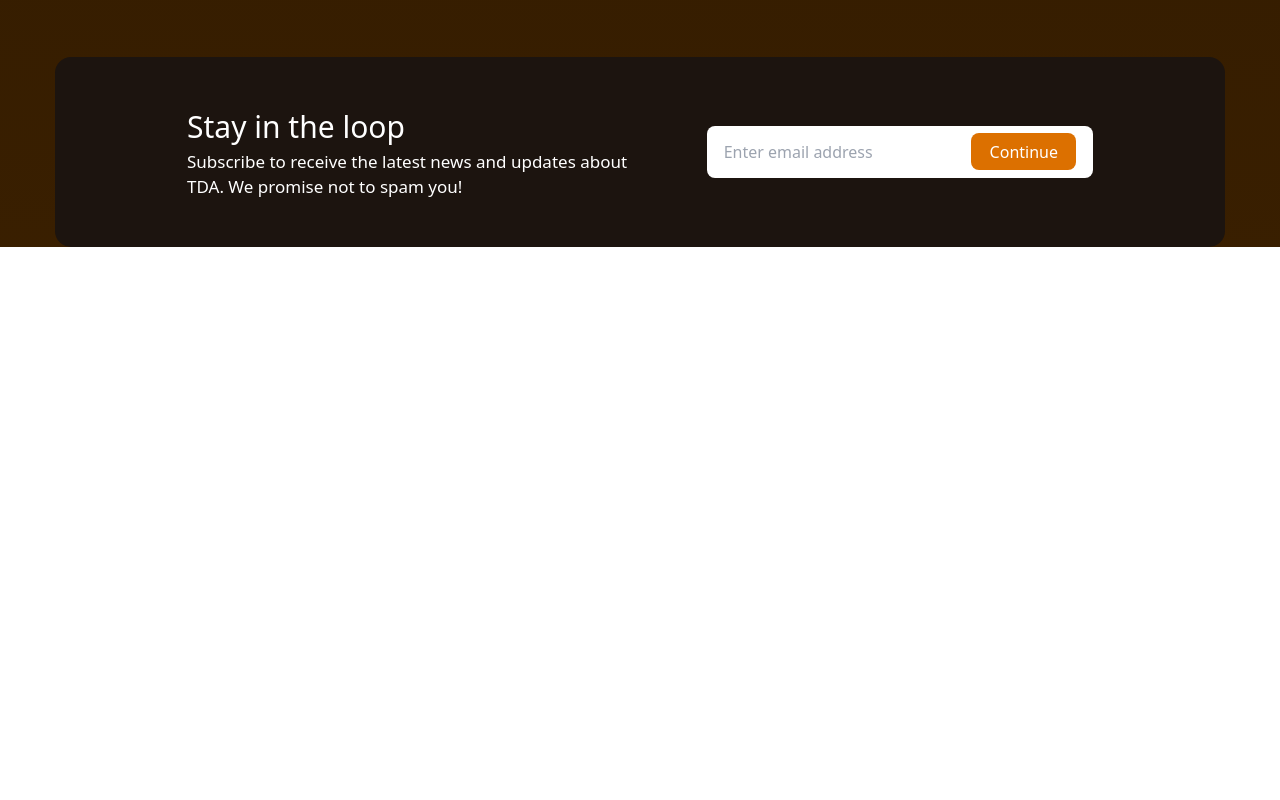
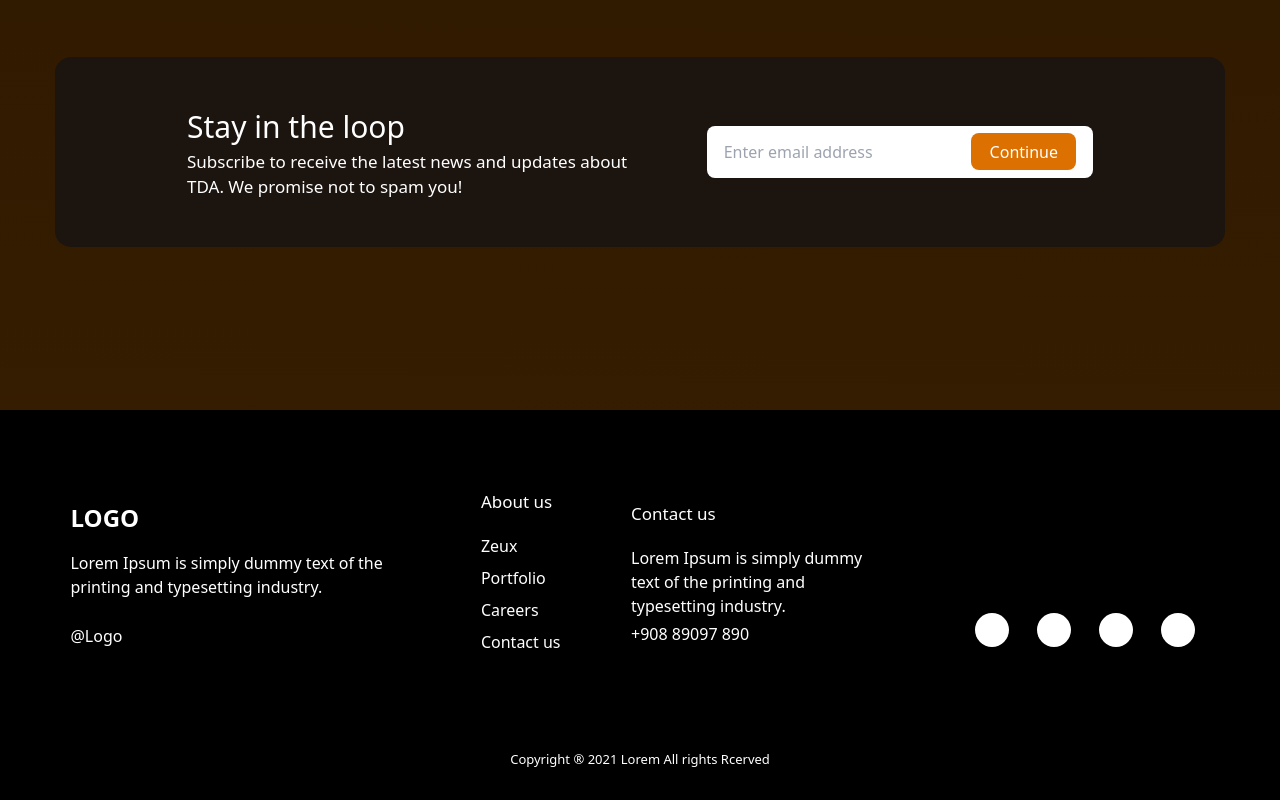
Before and after one commit to Anvarov-Ismoil/gaming-platform, a Vue app: page / in a window 1280 px wide. Shown: the part 4582-5382 px from the top of the page. Before the commit the page ends 4829 px from the top, so only its background shows below. Built offline with nearby package versions, Linux system fonts and the light colour scheme.

Commit message:
added footer

```diff
--- a/src/App.vue
+++ b/src/App.vue
@@ -1,14 +1,17 @@
 <template>
   <TheHeader />
   <RouterView />
+  <TheFooter/>
 </template>
 
 <script>
+import TheFooter from "./layouts/TheFooter.vue";
 import TheHeader from "./layouts/TheHeader.vue";
 import { RouterView } from "vue-router";
 export default {
   components: {
     TheHeader,
-  },
+    TheFooter
+},
 };
 </script>
--- /dev/null
+++ b/src/layouts/TheFooter.vue
@@ -0,0 +1,48 @@
+<template>
+  <footer class="footer w-full bg-black mt-[163px]">
+    <div class="info flex justify-evenly items-center pt-[73px]">
+
+      <div class="logo w-[340px]">
+        <h1 class="text-[24px] font-extrabold leading-9 pb-[15px]">LOGO</h1>
+        <p class="text-[16px] pb-[25px]">Lorem Ipsum is simply dummy text of the printing and typesetting industry. </p>
+        <h4 class="text-[16px]">@Logo</h4>
+      </div>
+
+
+      <div class="aboutus">
+        <h1 class="text-[17px] font-medium pb-[15px]">About us</h1>
+        <h4 class="text-[16px] leading-8">Zeux</h4>
+        <h4 class="text-[16px] leading-8">Portfolio</h4>
+        <h4 class="text-[16px] leading-8">Careers</h4>
+        <h4 class="text-[16px] leading-8">Contact us</h4>
+      </div>
+
+
+      <div class="contactus">
+        <h1 class="text-[17px] font-medium pb-[20px]">Contact us</h1>
+        <p class="w-[260px] h-[76px] text-[16px] pb-[10px] ">Lorem Ipsum is simply dummy text of the printing and typesetting industry. </p>
+        <h3 class="text-[16px]">+908 89097 890</h3>
+      </div>
+
+
+      <div class="icons flex pt-[120px] ">
+        <img src="../assets/icons/Ellipse.svg" alt="#">
+        <img src="../assets/icons/Ellipse.svg" alt="#">
+        <img src="../assets/icons/Ellipse.svg" alt="#">
+        <img src="../assets/icons/Ellipse.svg" alt="#">
+      </div>
+
+    </div>
+    <h1 class="flex justify-center items-center text-center text-[13px] leading-6 pt-[82px] pb-[29px]">Copyright ® 2021 Lorem All rights Rcerved</h1>
+  </footer>
+</template>
+
+<script>
+export default {
+  data() {
+    return {
+
+    }
+  }
+}
+</script>
--- a/src/sections/optionsSection.vue
+++ b/src/sections/home/optionsSection.vue
@@ -10,37 +10,37 @@
       <div class="cards flex justify-evenly items-center flex-wrap gap-16 pb-[100px]">
 
             <div class="card flex justify-center items-center flex-col ">
-              <img class="pb-[30px]" src="../assets/icons/Phone.png" alt="#">
+              <img class="pb-[30px]" src="@/assets/icons/Phone.png" alt="#">
               <h3 class="pb-[24px]">Mobile Game Development</h3>
               <i class="fab fa-gripfire"></i>
             </div>
 
             <div class="card flex justify-center items-center flex-col ">
-              <img class="pb-[30px]" src="../assets/icons/PC.png" alt="#">
+              <img class="pb-[30px]" src="@/assets/icons/PC.png" alt="#">
               <h3 class="pb-[24px]">PC Game Development</h3>
               <i class="fab fa-gripfire"></i>
             </div>
 
             <div class="card flex justify-center items-center flex-col ">
-              <img class="pb-[30px]" src="../assets/icons/PS4.png" alt="#">
+              <img class="pb-[30px]" src="@/assets/icons/PS4.png" alt="#">
               <h3 class="pb-[24px]">PS4 Game Development</h3>
               <i class="fab fa-gripfire"></i>
             </div>
 
             <div class="card flex justify-center items-center flex-col ">
-              <img class="pb-[30px]" src="../assets/icons/VR.png" alt="#">
+              <img class="pb-[30px]" src="@/assets/icons/VR.png" alt="#">
               <h3 class="pb-[24px]">AR/VR Solutions</h3>
               <i class="fab fa-gripfire"></i>
             </div>
 
             <div class="card flex justify-center items-center flex-col">
-              <img class="pb-[30px]" src="../assets/icons/AR.png" alt="#">
+              <img class="pb-[30px]" src="@/assets/icons/AR.png" alt="#">
               <h3 class="pb-[24px]">AR/ VR design</h3>
               <i class="fab fa-gripfire"></i>
             </div>
 
             <div class="card flex justify-center items-center flex-col">
-              <img class="pb-[30px]" src="../assets/icons/3D.png" alt="#">
+              <img class="pb-[30px]" src="@/assets/icons/3D.png" alt="#">
               <h3 class="pb-[24px]">3D Modelings</h3>
               <i class="fab fa-gripfire"></i>
             </div>
--- a/src/sections/home/preFooter.vue
+++ b/src/sections/home/preFooter.vue
@@ -1,7 +1,7 @@
 <template>
   <section>
     <div class="wrapper pt-[177px]">
-      <div class="titles pl-[135px]">
+      <div class="titles pl-[175px]">
         <h1 class="text-[30px] leading-[57px] font-semibold">Lorem ispum</h1>
         <p class="w-[531px] text-[16px] leading-[30px] font-normal pb-[74px]">Lorem Ipsum is simply dummy text of the printing and typesetting industry.</p>
       </div>
--- a/src/views/HomeView.vue
+++ b/src/views/HomeView.vue
@@ -16,7 +16,7 @@
 import heroSection from '../sections/home/heroSection.vue'
 import cardsSection from '../sections/home/cardsSection.vue'
 import bannerSection from '../sections/home/bannerSection.vue'
-import optionsSection from '../sections/optionsSection.vue'
+import optionsSection from '../sections/home/optionsSection.vue'
 import gallerySection from '../sections/home/gallerySection.vue'
 import preFooter from '../sections/home/preFooter.vue'
 
```
Also changed, not shown: src/assets/icons/Ellipse.svg (added).
